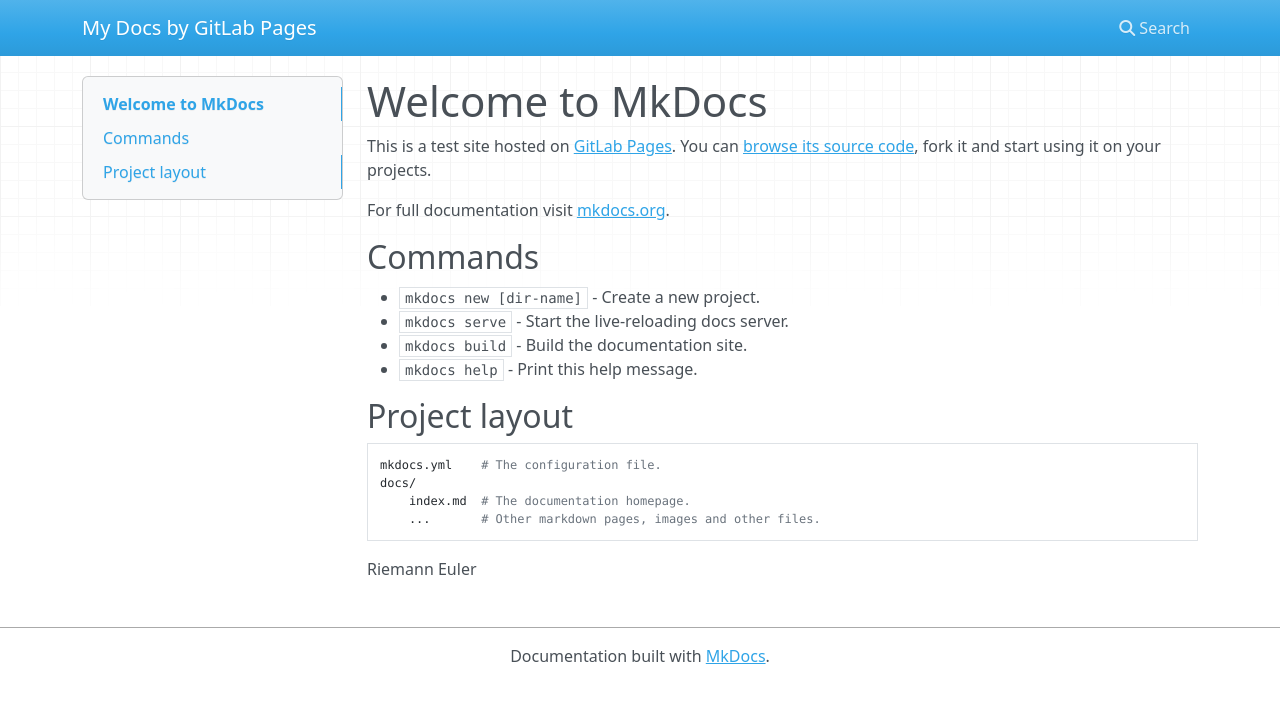
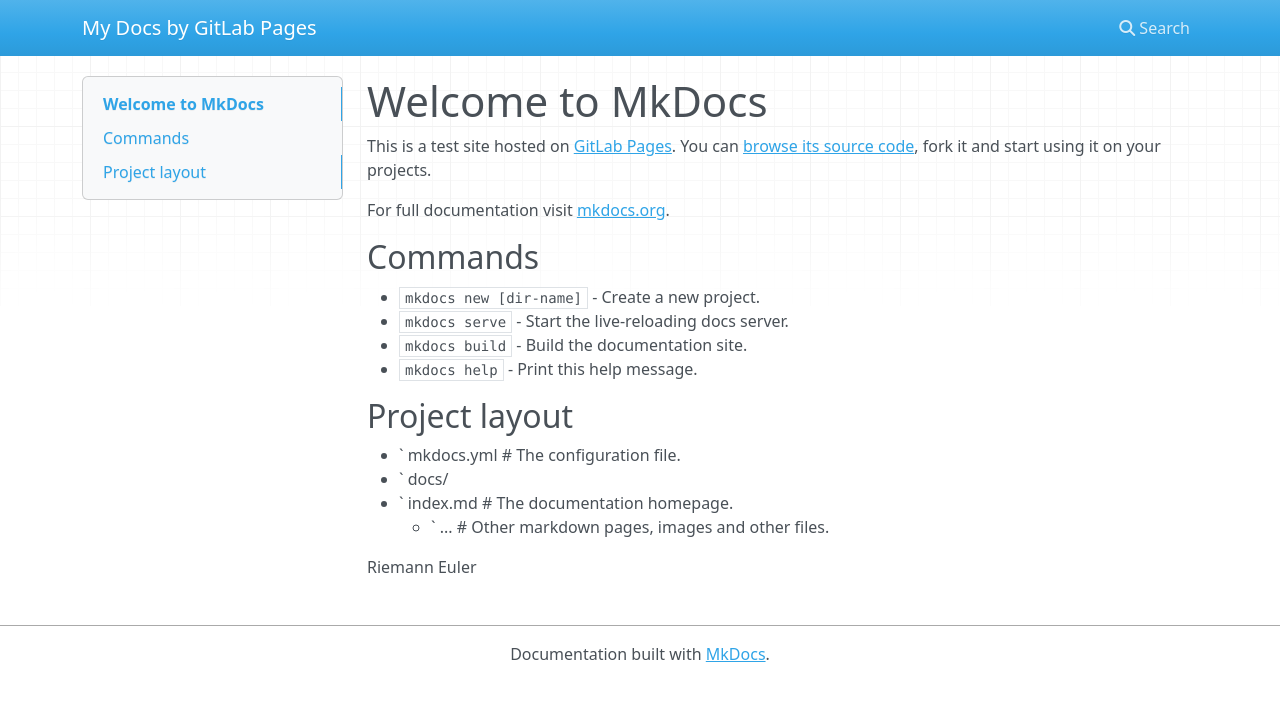
Before and after one commit to Wat-Hoe-Waarom/hackomation2023-TheVAJPAS, an MkDocs documentation site: the page built from docs/index.md, in a window 1280 px wide. Shown: the top 703 px of the page. Built offline with MkDocs 1.6.1, drawn with Linux system fonts in a browser that asks for light colours; nearby versions of some CDN libraries.

```diff
--- a/docs/index.md
+++ b/docs/index.md
@@ -15,10 +15,10 @@ For full documentation visit [mkdocs.org](http://mkdocs.org).
 
 ## Project layout
 
-    mkdocs.yml    # The configuration file.
-    docs/
-        index.md  # The documentation homepage.
-        ...       # Other markdown pages, images and other files.
+  * `  mkdocs.yml    # The configuration file.
+  * `  docs/
+   * `     index.md  # The documentation homepage.
+    * `    ...       # Other markdown pages, images and other files.
 
 
 Riemann
```
